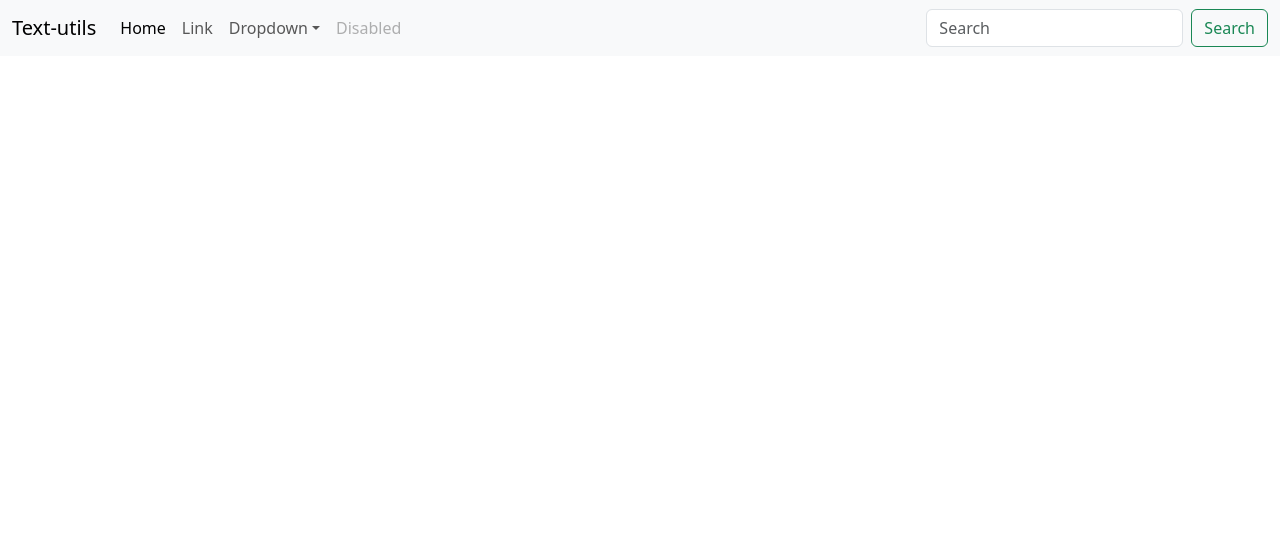
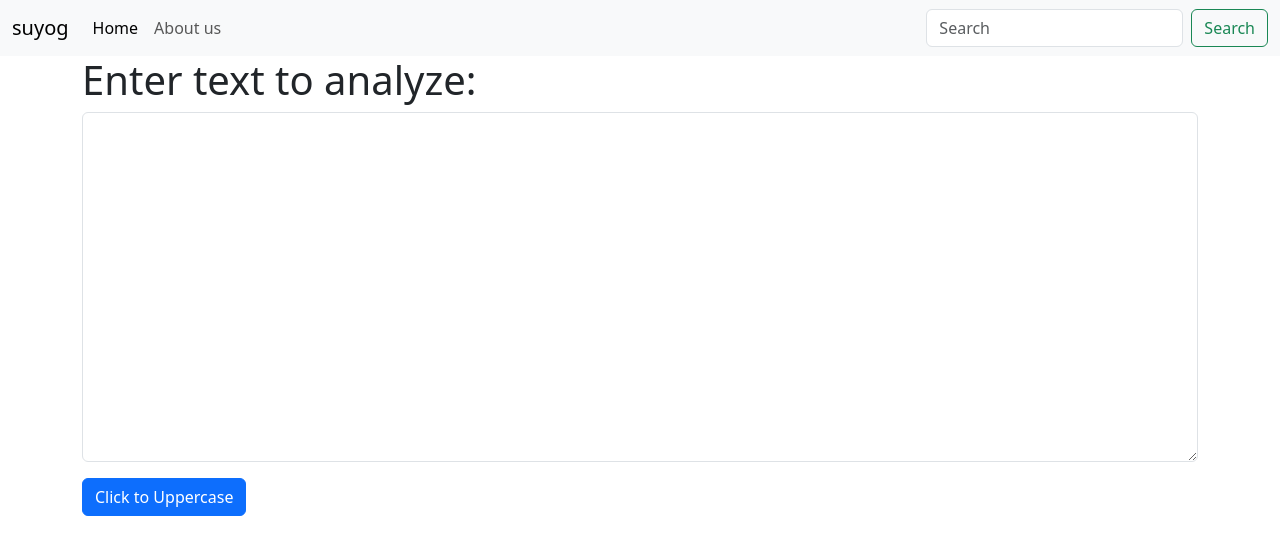
Before and after one commit to suyogit/Text_modifier_reactapp, a React (Create React App) app in the folder my-app/: page / in a window 1280 px wide. Shown: the top 554 px of the page. Built offline with nearby package versions, Linux system fonts and the light colour scheme.

Commit message:
text box ready

```diff
--- a/my-app/src/App.js
+++ b/my-app/src/App.js
@@ -1,89 +1,15 @@
 //import logo from "./logo.svg";
 import "./App.css";
+import Navbar from "./components/Navbar";
+import TextForrrm from "./components/TextForrm";
 
 function App() {
   return (
     <>
-      <nav className="navbar navbar-expand-lg bg-body-tertiary">
-        <div className="container-fluid">
-          <a className="navbar-brand" href="/">
-            Text-utils
-          </a>
-
-          <button
-            className="navbar-toggler"
-            type="button"
-            data-bs-toggle="collapse"
-            data-bs-target="#navbarSupportedContent"
-            aria-controls="navbarSupportedContent"
-            aria-expanded="false"
-            aria-label="Toggle navigation"
-          >
-            <span className="navbar-toggler-icon"></span>
-          </button>
-          <div className="collapse navbar-collapse" id="navbarSupportedContent">
-            <ul className="navbar-nav me-auto mb-2 mb-lg-0">
-              <li className="nav-item">
-                <a className="nav-link active" aria-current="page" href="/">
-                  Home
-                </a>
-              </li>
-              <li className="nav-item">
-                <a className="nav-link" href="/">
-                  Link
-                </a>
-              </li>
-              <li className="nav-item dropdown">
-                <a
-                  className="nav-link dropdown-toggle"
-                  href="/"
-                  role="button"
-                  data-bs-toggle="dropdown"
-                  aria-expanded="false"
-                >
-                  Dropdown
-                </a>
-                <ul className="dropdown-menu">
-                  <li>
-                    <a className="dropdown-item" href="/">
-                      Action
-                    </a>
-                  </li>
-                  <li>
-                    <a className="dropdown-item" href="/">
-                      Another action
-                    </a>
-                  </li>
-                  <li>
-                    <hr className="dropdown-divider" />
-                  </li>
-                  <li>
-                    <a className="dropdown-item" href="/">
-                      Something else here
-                    </a>
-                  </li>
-                </ul>
-              </li>
-              <li className="nav-item">
-                <a className="nav-link disabled" href="/">
-                  Disabled
-                </a>
-              </li>
-            </ul>
-            <form className="d-flex" role="search">
-              <input
-                className="form-control me-2"
-                type="search"
-                placeholder="Search"
-                aria-label="Search"
-              />
-              <button className="btn btn-outline-success" type="submit">
-                Search
-              </button>
-            </form>
-          </div>
-        </div>
-      </nav>
+      <Navbar title="suyog" about="About us" />
+      <div className="container">
+        <TextForrrm heading="Enter text to analyze: " />
+      </div>
     </>
   );
 }
--- /dev/null
+++ b/my-app/src/components/Navbar.js
@@ -0,0 +1,58 @@
+import React from "react";
+import PropTypes from "prop-types";
+export default function Navbar(props) {
+  return (
+    <nav className="navbar navbar-expand-lg bg-body-tertiary">
+      <div className="container-fluid">
+        <a className="navbar-brand" href="/">
+          {props.title}
+        </a>
+
+        <button
+          className="navbar-toggler"
+          type="button"
+          data-bs-toggle="collapse"
+          data-bs-target="#navbarSupportedContent"
+          aria-controls="navbarSupportedContent"
+          aria-expanded="false"
+          aria-label="Toggle navigation"
+        >
+          <span className="navbar-toggler-icon"></span>
+        </button>
+        <div className="collapse navbar-collapse" id="navbarSupportedContent">
+          <ul className="navbar-nav me-auto mb-2 mb-lg-0">
+            <li className="nav-item">
+              <a className="nav-link active" aria-current="page" href="/">
+                Home
+              </a>
+            </li>
+            <li className="nav-item">
+              <a className="nav-link" href="/">
+                {props.about}
+              </a>
+            </li>
+          </ul>
+          <form className="d-flex" role="search">
+            <input
+              className="form-control me-2"
+              type="search"
+              placeholder="Search"
+              aria-label="Search"
+            />
+            <button className="btn btn-outline-success" type="submit">
+              Search
+            </button>
+          </form>
+        </div>
+      </div>
+    </nav>
+  );
+}
+Navbar.propTypes = {
+  title: PropTypes.string.isRequired,
+  about: PropTypes.string.isRequired,
+};
+Navbar.defaultProps = {
+  title: "Set title here",
+  about: "About",
+};
--- /dev/null
+++ b/my-app/src/components/TextForrm.js
@@ -0,0 +1,16 @@
+import React from "react";
+
+export default function TextForrrm(props) {
+  return (
+    <div>
+      <div className="heading">
+        <h1>{props.heading}</h1>
+      </div>
+
+      <div className="mb-3">
+        <textarea className="form-control" id="myBox" rows="14"></textarea>
+      </div>
+      <div className="btn btn-primary">Click to Uppercase</div>
+    </div>
+  );
+}
```
